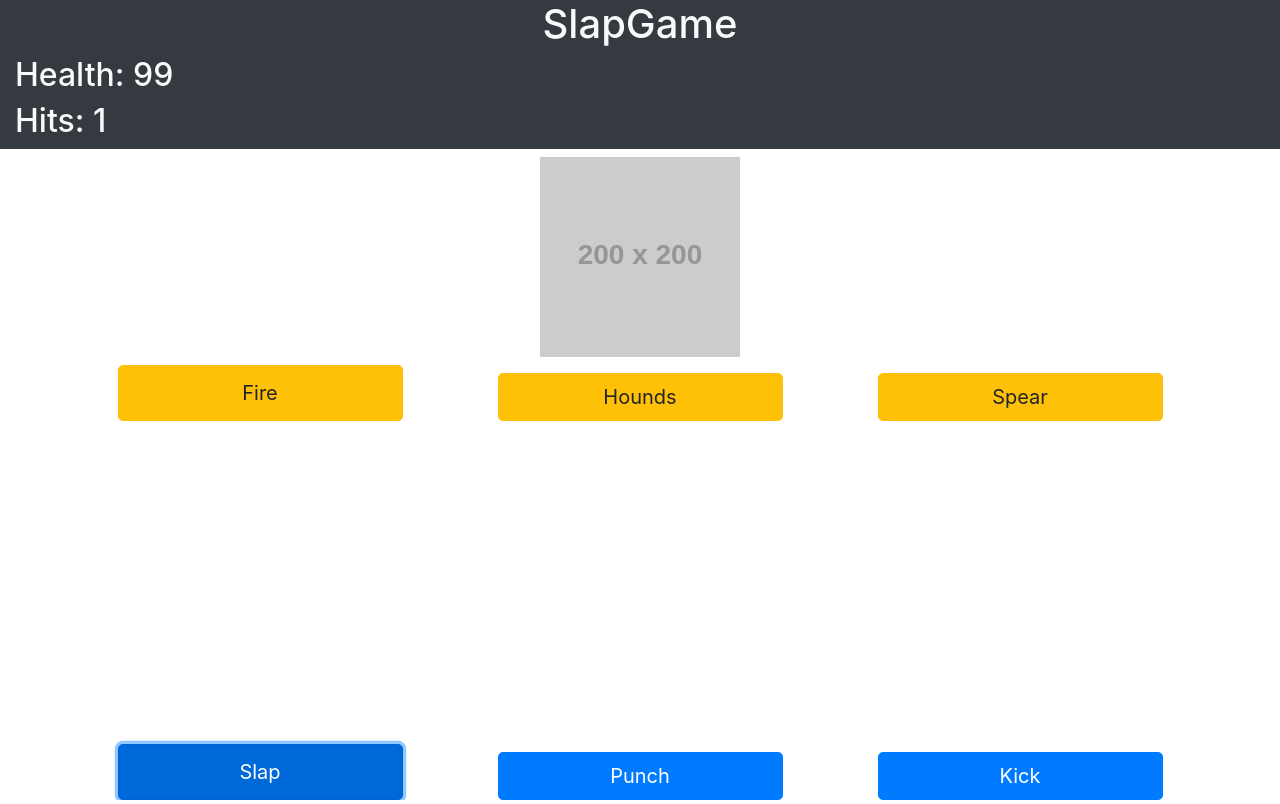
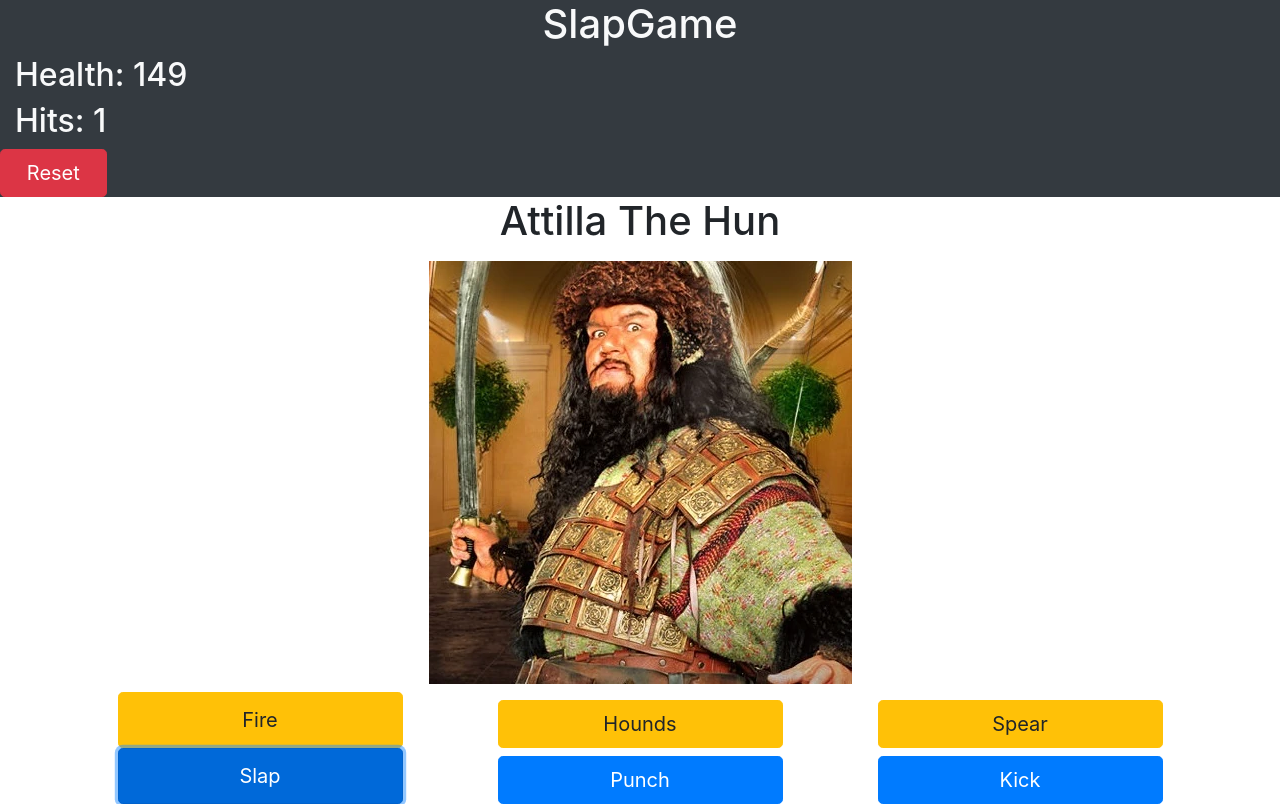
Before and after one commit to Kyle-Bennion/SlapGame, a plain HTML site: page index.html in a window 1280 px wide. Both pictures are taken after a click on the button "Slap". Drawn offline with nearby package versions, Linux system fonts and the light colour scheme; placeholder pictures from the web are drawn by us.

Commit message:
Added pic and reset

```diff
--- a/game.js
+++ b/game.js
@@ -1,5 +1,5 @@
 var target = {
-  health: 100,
+  health: 150,
   targetName: "Ben",
   hits: 0,
   items: [],
@@ -45,6 +45,8 @@ function slap() {
   zeroCheck();
   healthDisplay(target.health);
   displayHits(target.hits);
+  targetKO()
+
 }
 
 function healthDisplay(health) {
@@ -65,6 +67,8 @@ function punch() {
 
   healthDisplay(target.health);
   displayHits(target.hits);
+  targetKO()
+
 }
 
 function kick() {
@@ -75,6 +79,7 @@ function kick() {
 
   healthDisplay(target.health);
   displayHits(target.hits);
+  targetKO()
 }
 
 function zeroCheck() {
@@ -82,6 +87,28 @@ function zeroCheck() {
     target.health = 0;
   }
 }
+
+
+function targetKO() {
+  let elem = document.getElementById('knockOut')
+  if (target.health == 0) {
+    elem.innerHTML = 'Attilla The Hun is K.O!!!'
+  }
+  else {
+    elem.innerHTML = 'Attilla The Hun'
+  }
+}
+
+function reset() {
+  target.health = 150;
+  target.hits = 0;
+  target.items = [];
+
+  healthDisplay(target.health);
+  displayHits(target.hits);
+  targetKO()
+}
+
 
 // let attilla = {
 //   health: 140,
--- a/index.html
+++ b/index.html
@@ -14,17 +14,21 @@
     <section class="row d-flex bg-dark text-light">
       <h1 class="text-center col-12">SlapGame</h1>
       <h2 class="col-12">
-        <span>Health: <span id="health">100</span></span>
+        <span>Health: <span id="health">150</span></span>
       </h2>
       <h2 class="col-12">
         <span>Hits: <span id="hits">--</span></span>
       </h2>
+      <button type="button" name="" id="" class="col-1 btn btn-danger btn-lg btn-block" onclick="reset()">Reset</button>
     </section>
   </header>
 
   <main class="container">
+    <section class="row text-center">
+      <h1 class="col-12" id="knockOut">Attilla The Hun</h1>
+    </section>
     <section class="d-flex justify-content-center my-2">
-      <img class="text-center" src="//placehold.it/200x200" alt="" />
+      <img class="text-center" src="Attilla.jpg" alt="" />
     </section>
     <div class="row justify-content-around">
       <button type="button" name="" id="" class="btn btn-warning btn-lg btn-block col-3" onclick="giveItems('fire')">
```
